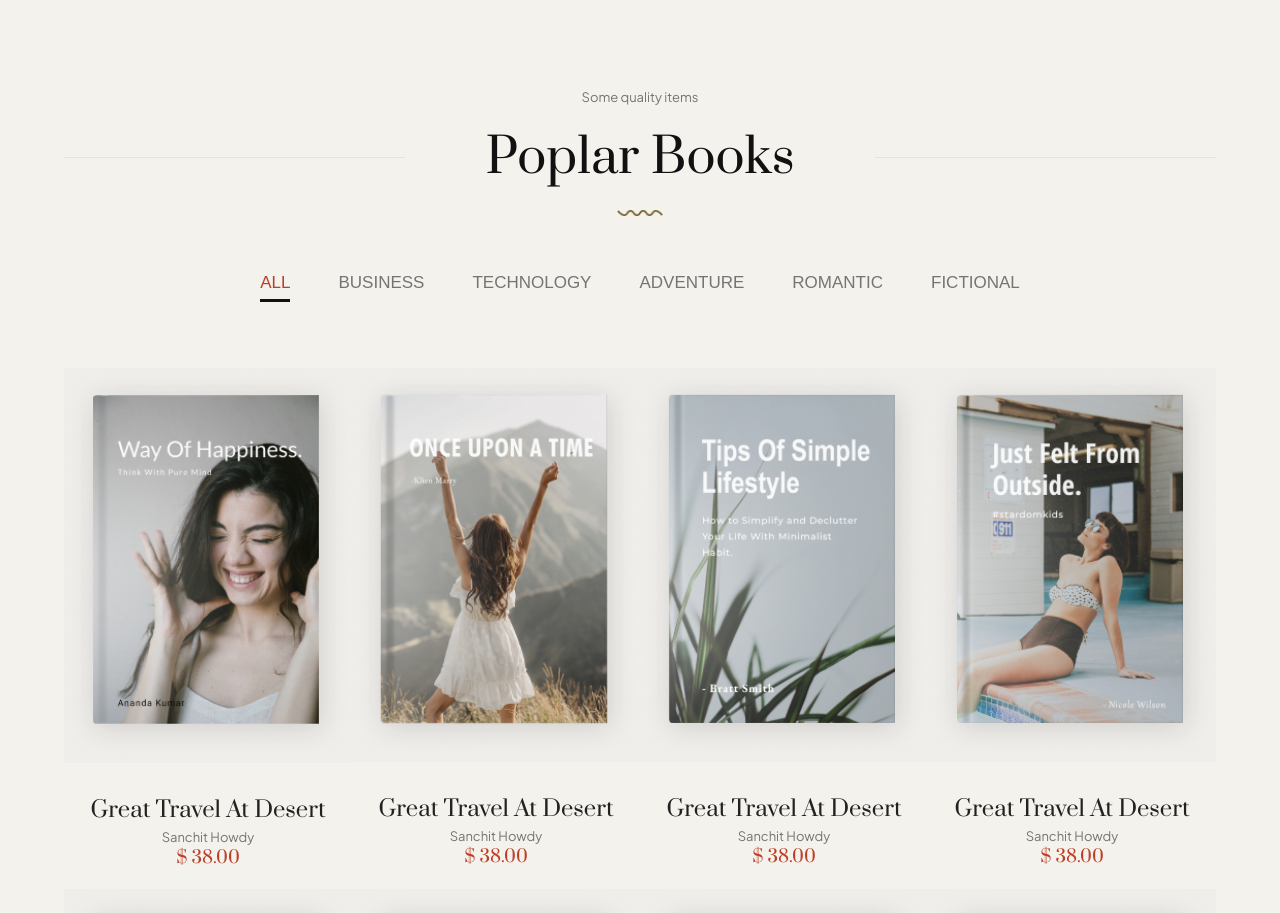
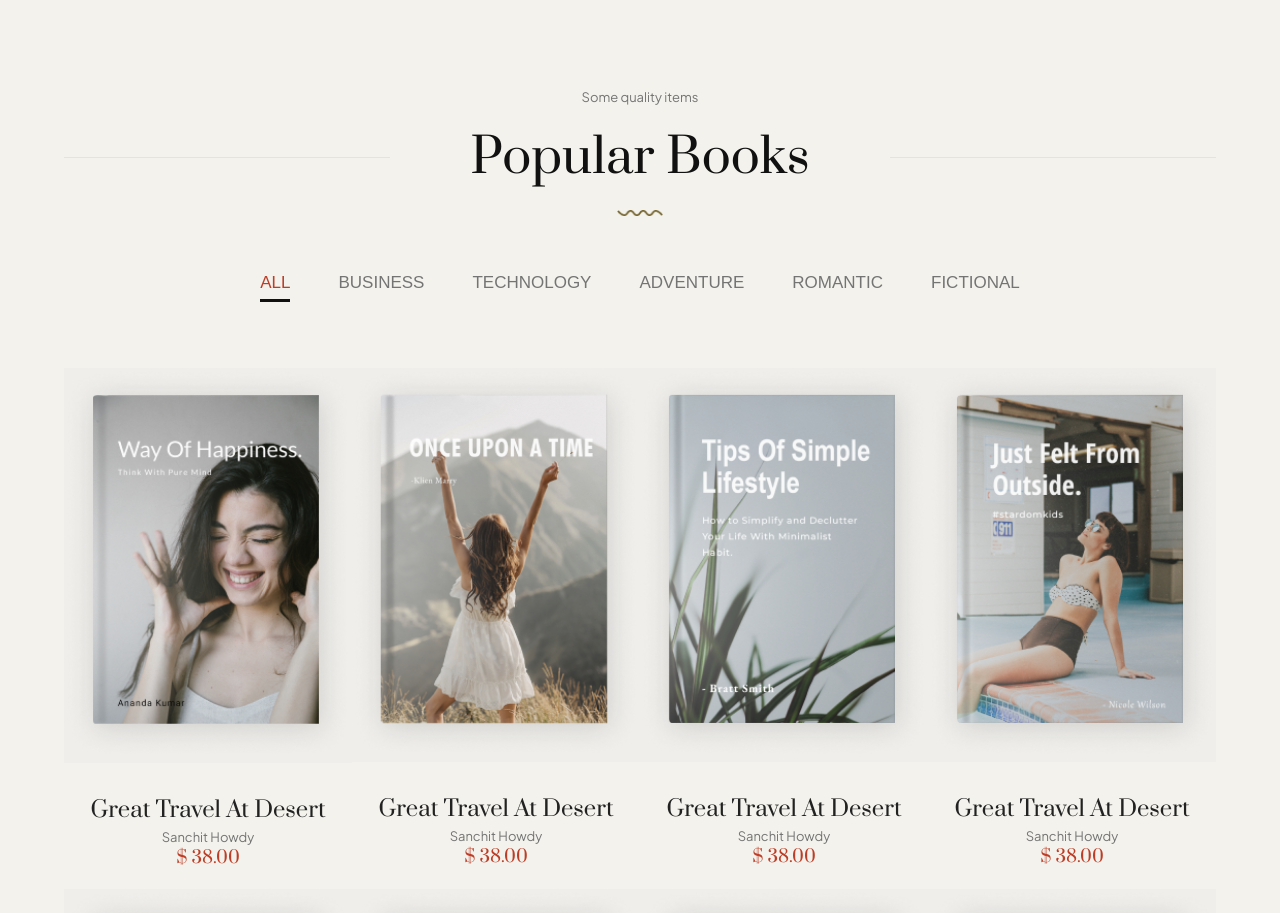
Before and after one commit to mishraranjan/bank-app, a React (Vite) app: page / in a window 1280 px wide. Shown: the part 3000-3913 px from the top of the page. Built offline with nearby package versions, Linux system fonts and the light colour scheme.

Commit message:
Update PopularBooks.jsx

```diff
--- a/src/Components/PopularBooks/PopularBooks.jsx
+++ b/src/Components/PopularBooks/PopularBooks.jsx
@@ -31,7 +31,7 @@ export default function PopularBooks() {
       <div className="container popularbooks-container">
         <TitleTypeOne
           TitleTop={"Some quality items"}
-          Title={"Poplar Books"}
+          Title={"Popular Books"}
           className="popularbooks-title"
         />
         <div className="filter-button">
```
